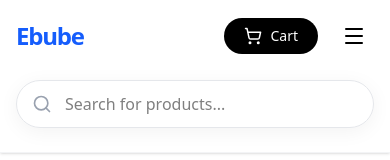
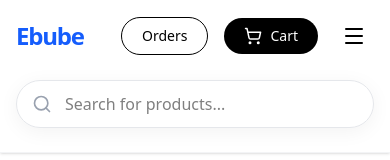
Before and after one commit to Ebubexxx/clients, a React (Vite) app: page / in a window 390 px wide. Shown: the top 160 px of the page. Built offline with nearby package versions, Linux system fonts and the light colour scheme.

Commit message:
showed the orders on small screens

```diff
--- a/src/components/Header.jsx
+++ b/src/components/Header.jsx
@@ -2,18 +2,17 @@ import React, { useState } from 'react';
 import { Link } from 'react-router-dom';
 import { ShoppingBasket, ShieldCheck, CircleHelp, Search, ShoppingCart, Menu, X } from 'lucide-react';
 
-// So.. we’re grabbing these two things from App.js.
-// One holds the text, the other changes it. You get the vibe.
+// So.. we’re still grabbing these from App.js to keep the search logic in sync.
 function Header({ searchTerm, setSearchTerm }) {
-    // Just a quick check to see if the mobile menu is popped open or nah.
+    // Just tracking if the mobile menu is popped open or nah.
     const [isMenuOpen, setIsMenuOpen] = useState(false);
 
     return (
-        // z-50 is just to make sure this stays on top of everything. No sliding under stuff.
+        // z-50 keeps this on top so nothing slides over your navigation.
         <header className="w-full bg-white border-b border-gray-100 shadow-sm relative z-50">
 
             <div className="max-w-7xl mx-auto px-4 md:px-8 py-4 flex justify-between items-center">
-                {/* Just the name of the spot. Simple. */}
+                {/* Just the logo link. Simple vibes. */}
                 <Link to="/" className="text-2xl font-bold tracking-tighter text-blue-600">
                     Ebube
                 </Link>
@@ -31,16 +30,16 @@ function Header({ searchTerm, setSearchTerm }) {
                     </Link>
                 </nav>
 
-                {/* All the clickable actions over on the right side. */}
+                {/* All the clickable actions over on the right. */}
                 <div className="flex items-center gap-4">
-                    {/* Hiding the orders button on tiny screens so it doesn't look messy. */}
-                    <Link to="/orders" className="hidden sm:block">
+                    {/* So.. I removed the 'hidden' class here so this button stops disappearing on mobile. */}
+                    <Link to="/orders">
                         <button className="text-sm font-medium border rounded-full px-5 py-2 hover:bg-gray-50 transition-all">
                             Orders
                         </button>
                     </Link>
 
-                    {/* The cart. Made it black so it pops out more. */}
+                    {/* The cart button. Made it black so it stands out from the rest. */}
                     <Link
                         to="/cart"
                         className="relative z-60 pointer-events-auto flex items-center gap-2 bg-black text-white px-5 py-2 rounded-full hover:bg-gray-800 transition-all"
@@ -49,7 +48,7 @@ function Header({ searchTerm, setSearchTerm }) {
                         <span className="text-sm font-medium">Cart</span>
                     </Link>
 
-                    {/* The hamburger icon for mobile. Click it and things happen. */}
+                    {/* The hamburger icon for mobile users. */}
                     <button
                         onClick={() => setIsMenuOpen(!isMenuOpen)}
                         className="p-2 hover:bg-gray-100 rounded-full lg:hidden"
@@ -59,7 +58,7 @@ function Header({ searchTerm, setSearchTerm }) {
                 </div>
             </div>
 
-            {/* This is the mobile menu. It only drops down if you actually click that icon. */}
+            {/* This is the mobile menu. It only drops down if you actually hit that icon. */}
             {isMenuOpen && (
                 <div className="absolute top-full left-0 w-full bg-white border-b border-gray-100 py-6 px-8 flex flex-col gap-6 lg:hidden shadow-2xl z-40">
                     <Link onClick={() => setIsMenuOpen(false)} to="/" className="flex items-center gap-3 text-lg font-medium">
@@ -74,10 +73,10 @@ function Header({ searchTerm, setSearchTerm }) {
                 </div>
             )}
 
-            {/* The search bar part. Centered it so it looks balanced. */}
+            {/* The search bar part. Centered it to keep things looking balanced. */}
             <div className="flex justify-center pb-6 mt-2 px-4">
                 <div className="relative w-full max-w-2xl">
-                    {/* Just a little search icon sitting inside the box. */}
+                    {/* Just a search icon sitting pretty inside the input box. */}
                     <Search className="absolute left-4 top-1/2 -translate-y-1/2 text-gray-400" size={20} />
 
                     <input
@@ -85,13 +84,13 @@ function Header({ searchTerm, setSearchTerm }) {
                         type="text"
                         placeholder="Search for products..."
 
-                        // So.. this makes the input box show whatever is in the 'searchTerm'.
+                        // Linking the box to the searchTerm state from App.js.
                         value={searchTerm}
-                        // And this part updates the search as soon as you type a letter.
+                        // This part makes the filtering happen as soon as you type.
                         onChange={(e) => setSearchTerm(e.target.value)}
                     />
 
-                    {/* This little 'X' button only shows up if you actually typed something. */}
+                    {/* This 'X' button only shows up if the user has actually typed something. */}
                     {searchTerm && (
                         <button
                             onClick={() => setSearchTerm("")}
```
